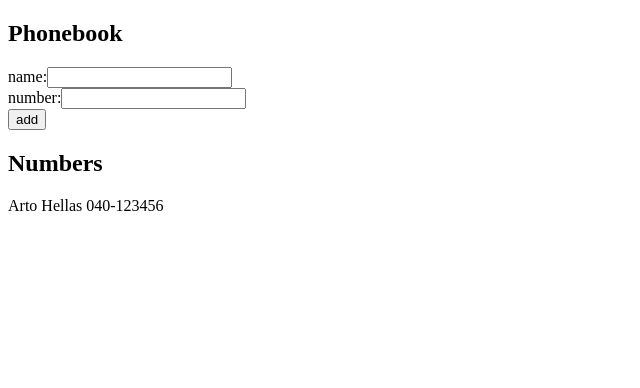
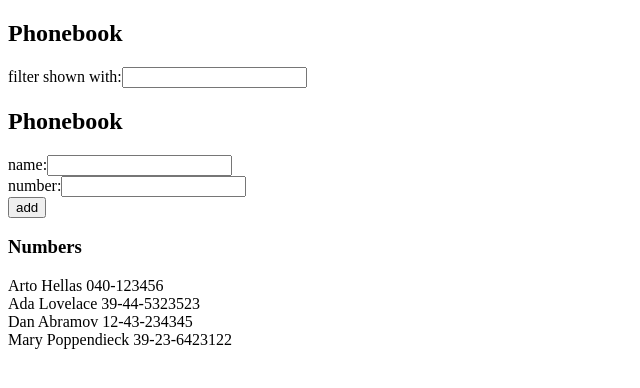
Before and after one commit to MRTAlexandre/Full-Stack-open, a React (Vite) app in the folder part2/phonebook/: page / in a window 1280 px wide. Shown: the top 388 px of the page, without its empty margins (0-640 px from the left). Built offline with nearby package versions, Linux system fonts and the light colour scheme.

Commit message:
part 2.9 complete

```diff
--- a/part2/phonebook/src/App.jsx
+++ b/part2/phonebook/src/App.jsx
@@ -1,11 +1,18 @@
 import { useState } from 'react'
+import Filter from './components/Filter'
+import Persons from './components/Persons'
 
 const App = () => {
   const [persons, setPersons] = useState([
-    { id: 1, name: 'Arto Hellas', number: '040-123456'}
+    { id: 1, name: 'Arto Hellas', number: '040-123456' },
+    { id: 2, name: 'Ada Lovelace', number: '39-44-5323523' },
+    { id: 3, name: 'Dan Abramov', number: '12-43-234345' },
+    { id: 4, name: 'Mary Poppendieck', number: '39-23-6423122' }
   ])
   const [newName, setNewName] = useState('')
   const [newNumber, setNewNumber] = useState('')
+  const [filter, setFilter] = useState('')
+  const filteredList = (persons.filter(person => person.name.toLowerCase().includes(filter.toLowerCase())))
 
   const handleFormSubmit = (event) => {
     event.preventDefault();
@@ -28,12 +35,19 @@
     event.preventDefault();
   }
 
+  const handleFilterChange = (event) => {
+    setFilter(event.target.value)
+    event.preventDefault()
+  }
+
   const isNameDuplicated = (name) => {
     return persons.find(person => person.name === name)
   }
 
   return (
     <div>
+      <h2>Phonebook</h2>
+      <Filter filter={filter} setFilter={handleFilterChange} />
       <h2>Phonebook</h2>
       <form onSubmit={handleFormSubmit}>
         <div>
@@ -54,10 +68,8 @@
           <button type="submit">add</button>
         </div>
       </form>
-      <h2>Numbers</h2>
-        {persons.map(person => {
-          return <div key={person.id}>{person.name} {person.number}</div>
-        })}
+      <h3>Numbers</h3>
+      <Persons persons={filteredList} />
     </div>
   )
 }
--- /dev/null
+++ b/part2/phonebook/src/components/Filter.jsx
@@ -0,0 +1,13 @@
+const Filter = ({ filter, setFilter }) => {
+  return(
+    <>
+      filter shown with:
+      <input
+        value={filter}
+        onChange={setFilter}
+      />
+    </>
+  );
+}
+
+export default Filter;
--- /dev/null
+++ b/part2/phonebook/src/components/Persons.jsx
@@ -0,0 +1,11 @@
+const Persons = ({ persons }) => {
+  return(
+    <>
+      {persons.map(person => {
+      return <div key={person.id}>{person.name} {person.number}</div>
+      })}
+    </>
+  )
+}
+
+export default Persons;
```
